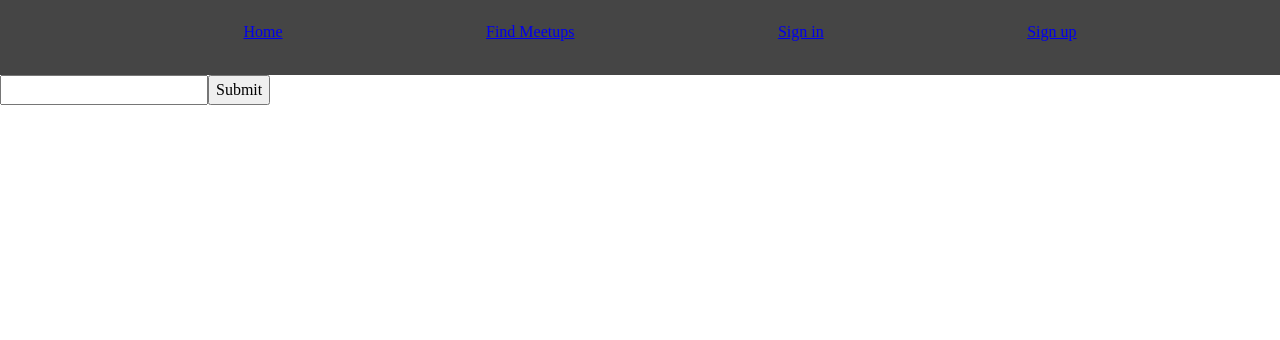
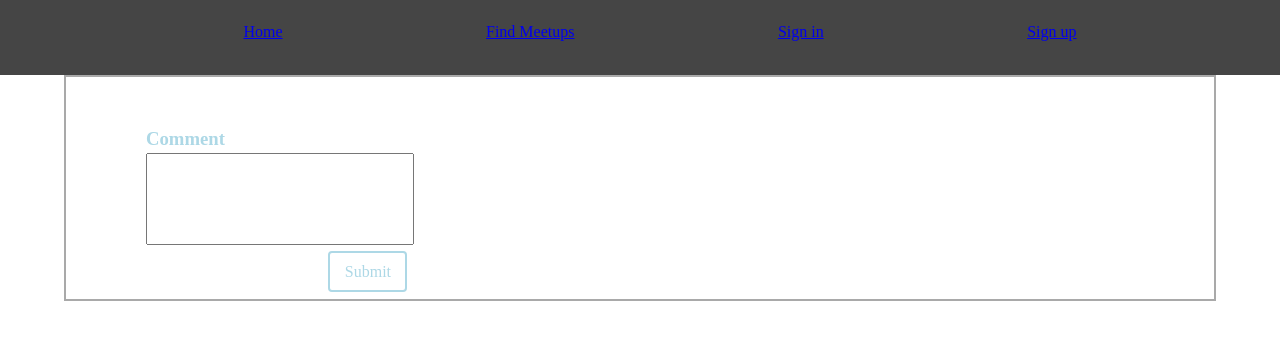
Before and after one commit to MatildaMared/meetup, a React (Create React App) app in the folder client/: page /meetups in a window 1280 px wide. Shown: the top 340 px of the page. Built offline with nearby package versions, Linux system fonts and the light colour scheme; no server answers.

Commit message:
change file names, add styling to form

```diff
--- /dev/null
+++ b/client/src/components/comment/Comment.tsx
@@ -0,0 +1,49 @@
+import styled from "styled-components";
+
+function Form() {
+  return (
+    <StyledDiv>
+      <StyledForm>
+        <h3>Comment</h3>
+        <input type="text" />
+        <button>Submit</button>
+      </StyledForm>
+    </StyledDiv>
+  );
+}
+
+export default Form;
+
+const StyledDiv = styled.div`
+  display: flex;
+  flex-direction: column;
+  width: 90vw;
+  margin: 0 auto;
+  padding: 3rem 5rem;
+  border: 2px solid darkgray;
+`;
+
+const StyledForm = styled.form`
+  position: relative;
+
+  h3 {
+    color: lightblue;
+  }
+
+  input {
+    padding: 2rem;
+    margin-bottom: 0.4rem;
+  }
+
+  button {
+    padding: 0.4rem 0.9rem;
+    display: block;
+    position: absolute;
+    left: 11.4rem;
+    background-color: transparent;
+    border: 2px solid lightblue;
+    border-radius: 4px;
+    /* text-transform: uppercase; */
+    color: lightblue;
+  }
+`;
--- a/client/src/components/comment/Form.tsx
+++ /dev/null
@@ -1,10 +0,0 @@
-function Form() {
-  return (
-    <form>
-      <input type="text" />
-      <button>Submit</button>
-    </form>
-  );
-}
-
-export default Form;
--- a/client/src/pages/meetuppage/MeetupPage.tsx
+++ b/client/src/pages/meetuppage/MeetupPage.tsx
@@ -1,11 +1,11 @@
 import MeetupCard from "../../components/meetupcard/MeetupCard";
-import Form from "../../components/comment/Form";
+import Comment from "../../components/comment/Comment";
 
 function MeetupPage() {
   return (
     <div>
       <MeetupCard />
-      <Form />
+      <Comment />
     </div>
   );
 }
```
Also changed, not shown: 1 other file (tests, documents, lock files or other folders).
